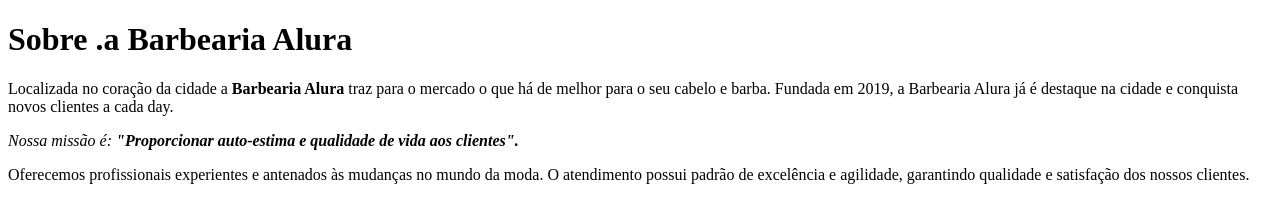
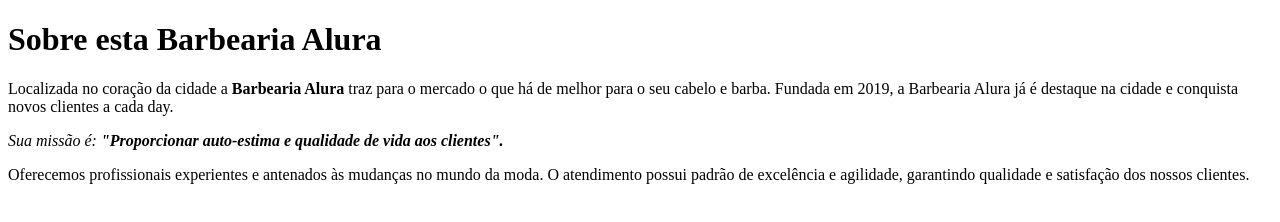
Before and after one commit to ProfTagus/2026-Aula-HTML-Alura, a plain HTML site: page index.html in a window 1280 px wide. Drawn offline with Linux system fonts and the light colour scheme.

Commit message:
automático

```diff
--- a/index.html
+++ b/index.html
@@ -7,13 +7,13 @@
 </head>
 
 <body>
-    <h1>Sobre .a Barbearia Alura</h1>
+    <h1>Sobre esta Barbearia Alura</h1>
 
     <p>Localizada no coração da cidade a <strong>Barbearia Alura</strong> traz para o mercado o que há de melhor para o
         seu cabelo e barba. Fundada em 2019, a Barbearia Alura já é destaque na cidade e conquista novos clientes a cada
         day.</p>
 
-    <p><em>Nossa missão é: <strong>"Proporcionar auto-estima e qualidade de vida aos clientes".</strong></em></p>
+    <p><em>Sua missão é: <strong>"Proporcionar auto-estima e qualidade de vida aos clientes".</strong></em></p>
 
     <p>Oferecemos profissionais experientes e antenados às mudanças no mundo da moda. O atendimento possui padrão de
         excelência e agilidade, garantindo qualidade e satisfação dos nossos clientes.</p>
```
